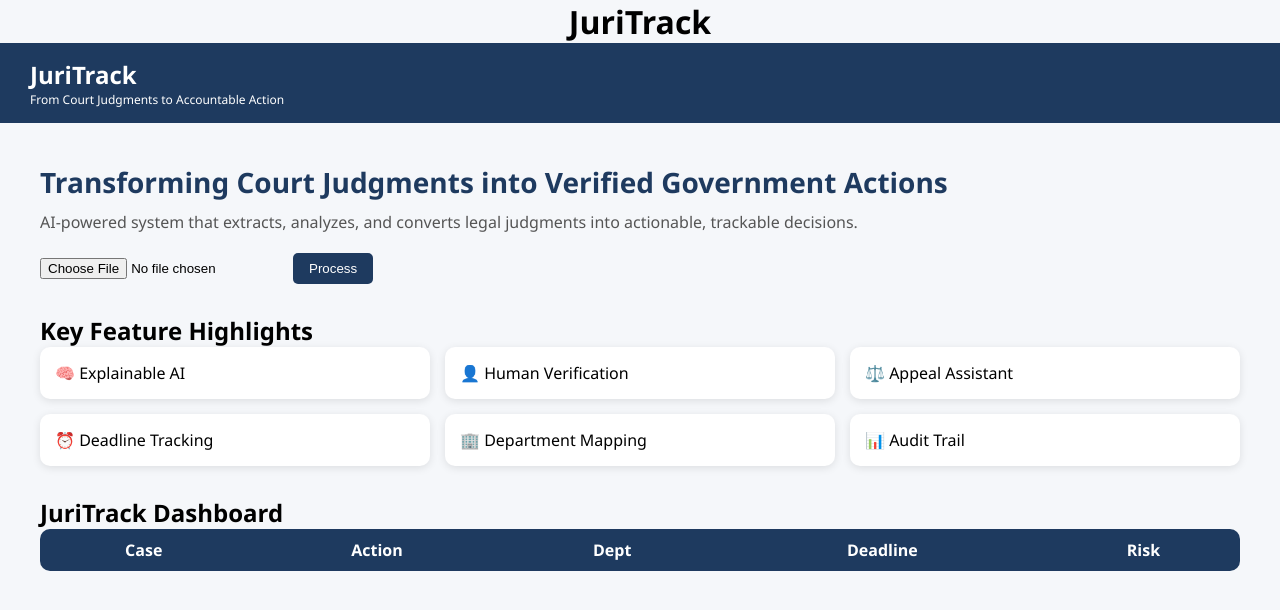
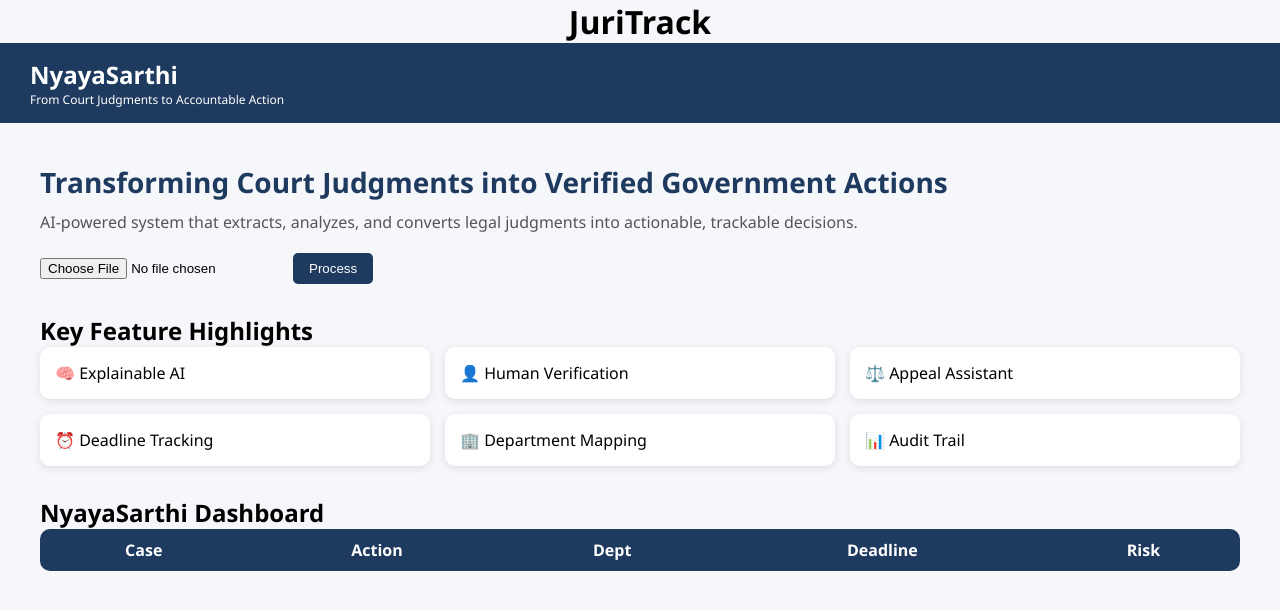
Before and after one commit to Yash-sahh/JURITRACK, a React (Create React App) app in the folder frontend/: page / in a window 1280 px wide. Shown: the top 610 px of the page. Built offline with nearby package versions, Linux system fonts and the light colour scheme.

Commit message:
change from juritrack to  NyayaSarthi

```diff
--- a/frontend/src/pages/Dashboard.js
+++ b/frontend/src/pages/Dashboard.js
@@ -3,7 +3,7 @@ import React from "react";
 function Dashboard({ cases }) {
   return (
     <div>
-      <h2>JuriTrack Dashboard</h2>
+      <h2>NyayaSarthi Dashboard</h2>
 
       <table>
         <thead>
--- a/frontend/src/pages/UploadPage.js
+++ b/frontend/src/pages/UploadPage.js
@@ -36,7 +36,7 @@ function UploadPage() {
 
     {/* 🔷 NAVBAR */}
     <div className="navbar">
-      <h2>JuriTrack</h2>
+      <h2>NyayaSarthi</h2>
       <p>From Court Judgments to Accountable Action</p>
     </div>
 
```
